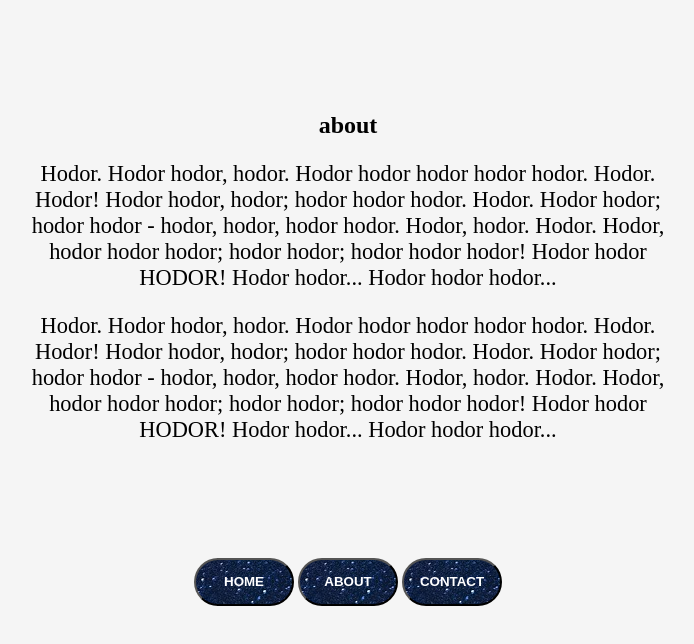
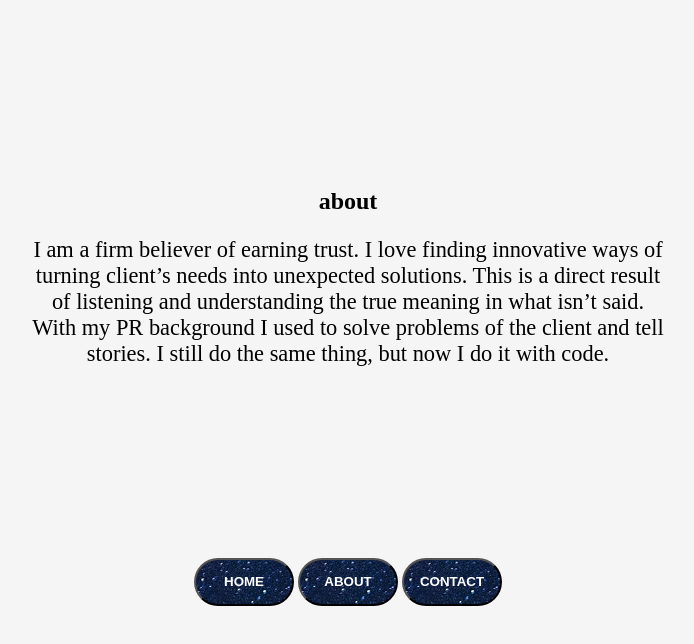
Before and after one commit to Zaidwerd/portfolio-v2, a plain HTML site: page index.html in a window 1280 px wide. Both pictures are taken after a click on the button "ABOUT". Shown: the whole page, without its empty margins (292-986 px from the left). Drawn offline with nearby package versions, Linux system fonts and the light colour scheme.

Commit message:
add copy

```diff
--- a/index.html
+++ b/index.html
@@ -196,8 +196,8 @@
     <section id="about" class="hide">
       <div class="wrapper two">
         <h2 class="item">about</h2>
-        <p class="item">Hodor. Hodor hodor, hodor. Hodor hodor hodor hodor hodor. Hodor. Hodor! Hodor hodor, hodor; hodor hodor hodor. Hodor. Hodor hodor; hodor hodor - hodor, hodor, hodor hodor. Hodor, hodor. Hodor. Hodor, hodor hodor hodor; hodor hodor; hodor hodor hodor! Hodor hodor HODOR! Hodor hodor... Hodor hodor hodor...</p>
-        <p class="item">Hodor. Hodor hodor, hodor. Hodor hodor hodor hodor hodor. Hodor. Hodor! Hodor hodor, hodor; hodor hodor hodor. Hodor. Hodor hodor; hodor hodor - hodor, hodor, hodor hodor. Hodor, hodor. Hodor. Hodor, hodor hodor hodor; hodor hodor; hodor hodor hodor! Hodor hodor HODOR! Hodor hodor... Hodor hodor hodor...</p>
+        <p class="item">I am a firm believer of earning trust. I love finding innovative ways of turning client’s needs into unexpected solutions. This is a direct result of listening and understanding the true meaning in what isn’t said. With my PR background I used to solve problems of the client and tell stories. I still do the same thing, but now I do it with code.</p>
+        <!-- <p class="item">Hodor. Hodor hodor, hodor. Hodor hodor hodor hodor hodor. Hodor. Hodor! Hodor hodor, hodor; hodor hodor hodor. Hodor. Hodor hodor; hodor hodor - hodor, hodor, hodor hodor. Hodor, hodor. Hodor. Hodor, hodor hodor hodor; hodor hodor; hodor hodor hodor! Hodor hodor HODOR! Hodor hodor... Hodor hodor hodor...</p> -->
 
       <div>
     </section>
```
